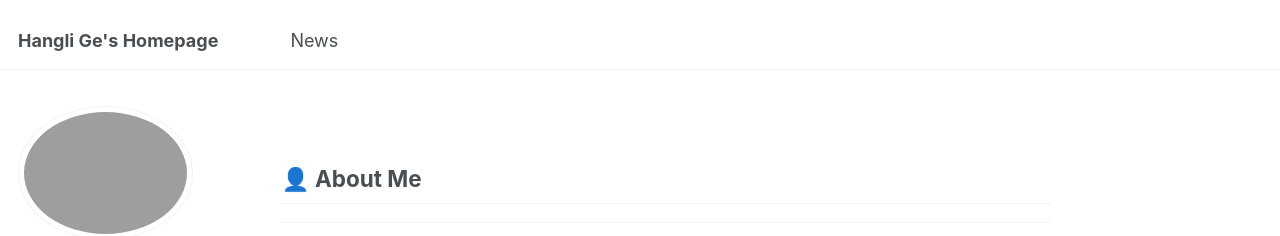
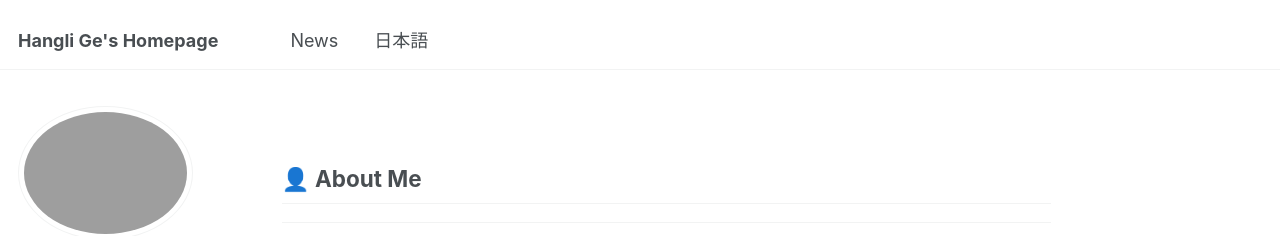
Before and after one commit to christie888/christie888.github.io, a Jekyll site: the page built from _pages/about.md, in a window 1280 px wide. Shown: the top 236 px of the page. Built offline with Jekyll 4.4.1, drawn with Linux system fonts in a browser that asks for light colours; some web fonts are replaced.

Commit message:
Update navigation.yml

```diff
--- a/_data/navigation.yml
+++ b/_data/navigation.yml
@@ -7,3 +7,5 @@
 main:
   - title: News
     url: /post/
+  - title: 日本語
+    url: /japanese/
```
